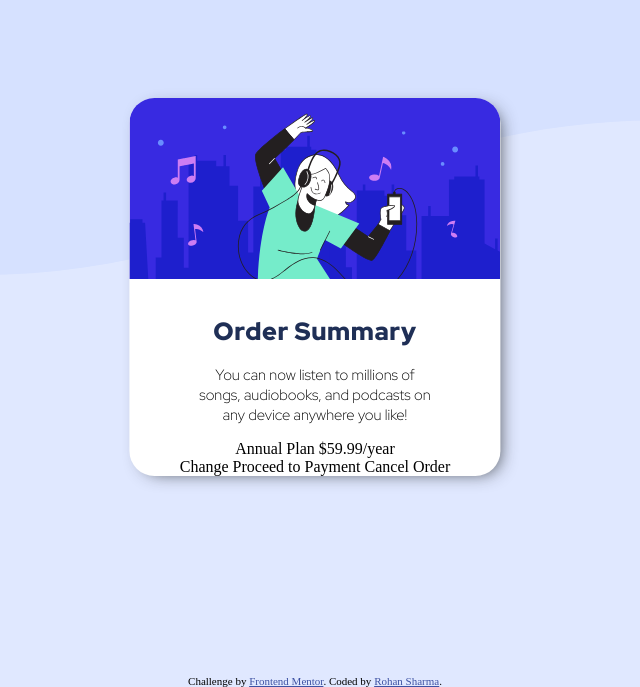
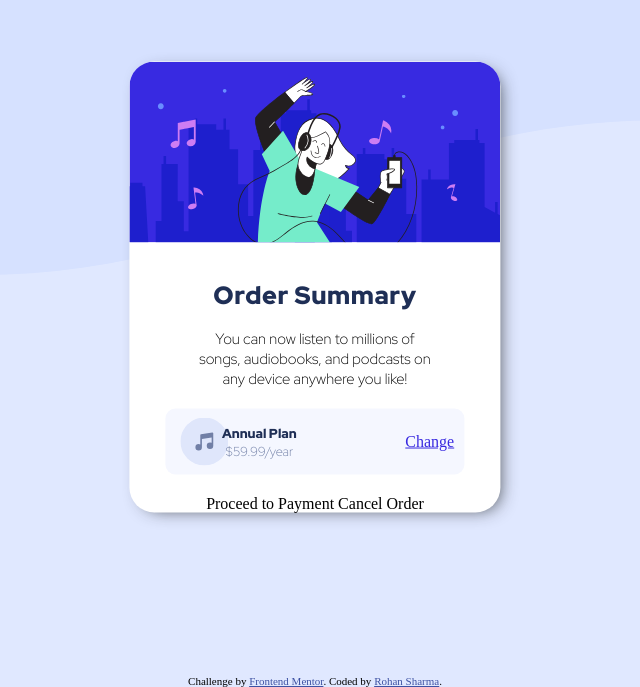
Before and after one commit to rohan843/OrderSummaryComponent, a plain HTML site: page index.html in a window 1280 px wide. Shown: the part 113-800 px from the top of the page, without its empty margins (325-965 px from the left). Drawn offline with Linux system fonts and the light colour scheme.

Commit message:
added main components

```diff
--- a/css/styles.css
+++ b/css/styles.css
@@ -23,6 +23,63 @@
   /* margin: 0 auto; */
   background-color: white;
   border-radius: 25px;
+}
+
+.MusicIcon{
+  position: absolute;
+  left: 15px;
+  top: 50%;
+  transform: translateY(-50%);
+  /* float: left; */
+}
+
+.Change{
+  display: inline;
+  position: absolute;
+  right: 10px;
+  top: 50%;
+  transform: translateY(-50%);
+  color: hsl(245, 75%, 52%);
+}
+
+.Change a{
+  color: hsl(245, 75%, 52%);
+}
+
+.CostCard{
+  position: relative;
+  /* text-align: center; */
+  padding: 15px 10px;
+  background-color: hsl(225, 100%, 98%);
+  width: 75%;
+  margin: 20px auto;
+  border-radius: 10px;
+}
+
+.SubHeadings{
+  display: inline;
+  color: hsl(223, 47%, 23%);
+  font-family: 'Red Hat Display', sans-serif;
+  font-weight: bolder;
+  font-size: 13px;
+  /* position: absolute; */
+}
+
+.SubText{
+  display: inline;
+  color: hsl(224, 23%, 55%);
+  font-family: 'Red Hat Display', sans-serif;
+  font-size: 13px;
+  font-weight: 400;
+}
+
+.PricePane{
+  position: relative;
+  text-align: left;
+  display: inline;
+  right: 20%;
+  /* top: 50%;
+  transform: translateY(-50%); */
 }
 
 .MessageDiv{
--- a/index.html
+++ b/index.html
@@ -22,12 +22,16 @@
       <p>You can now listen to millions of songs, audiobooks, and podcasts on any device anywhere you like!</p>
     </div>
     <div class="CostCard">
-      Annual Plan
-      $59.99/year
+      <img src="images\icon-music.svg" alt="music-icon" class="MusicIcon">
+      <div class="PricePane">
+        <!-- TODO: Set this with the music icon image -->
+        <p class="SubHeadings">Annual Plan</p><br>
+        <p class="SubText">$59.99/year</p>
+      </div>
+      <div class="Change">
+        <a href="#">Change</a>
+      </div>
     </div>
-
-    Change
-
     Proceed to Payment
     Cancel Order
   </div>
```
